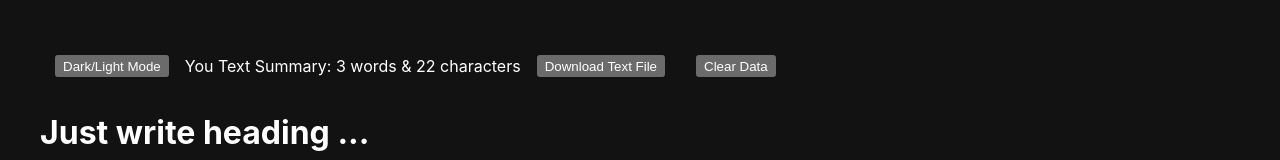
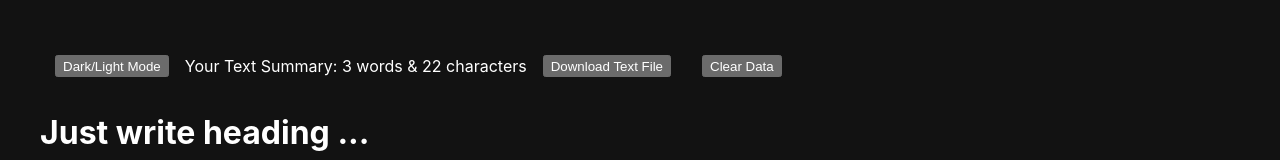
Before and after one commit to Prajjwal22/text-editor, a Next.js app: page / in a window 1280 px wide. Shown: the top 160 px of the page. Built offline with nearby package versions, Linux system fonts and the light colour scheme.

Commit message:
Added regex for wordcount

```diff
--- a/compononets/navbar.js
+++ b/compononets/navbar.js
@@ -18,7 +18,7 @@ export default function Navbar({ content }) {
       </button>
         <p>
           {" "}
-          You Text Summary: {content.trim().split(" ").length} words &amp;{" "}
+          Your Text Summary: {((content.split(/([\S])+/) || []).length - 1) / 2} words &amp;{" "}
           {content.length} characters
         </p>
         <button
```
